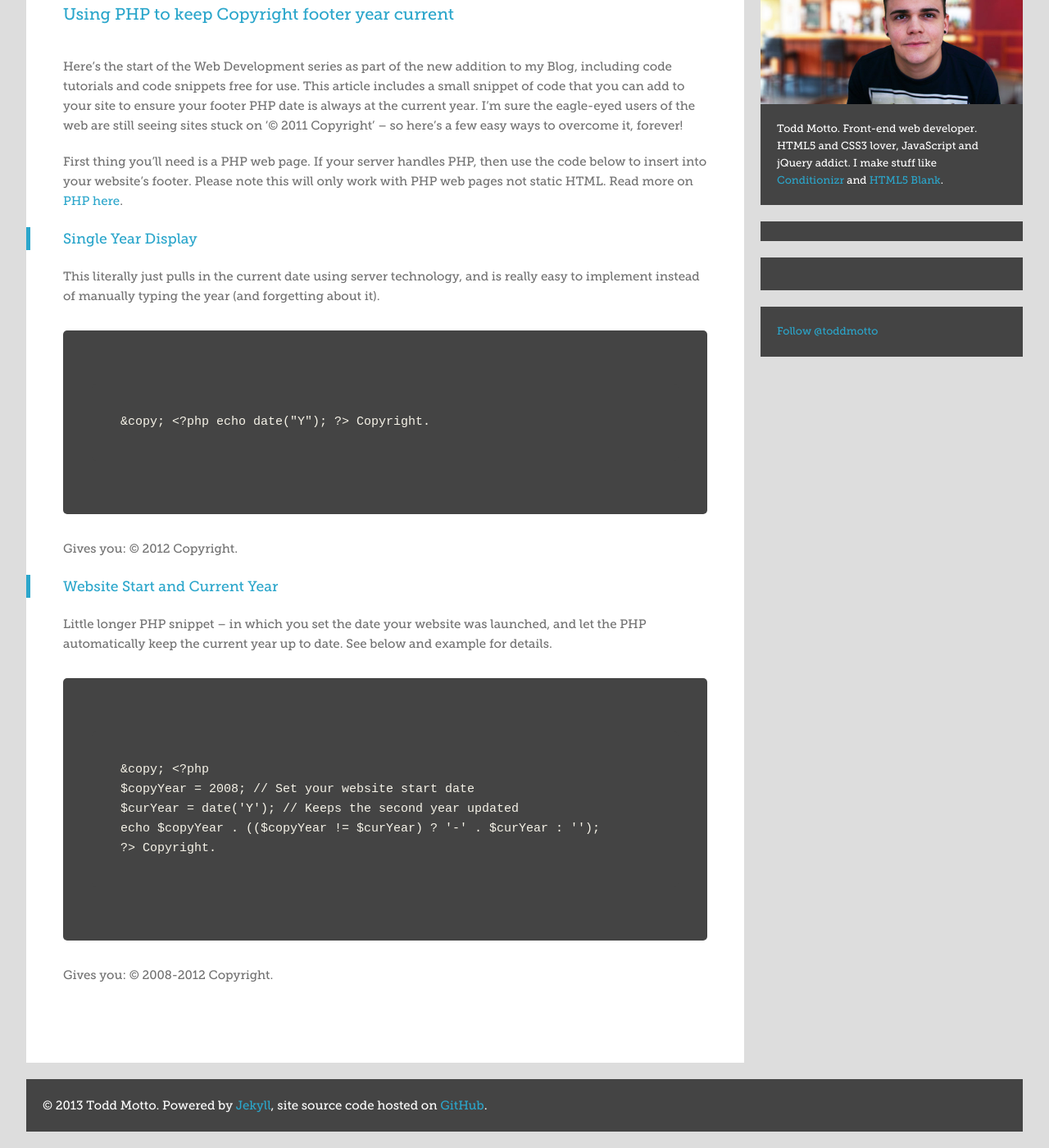
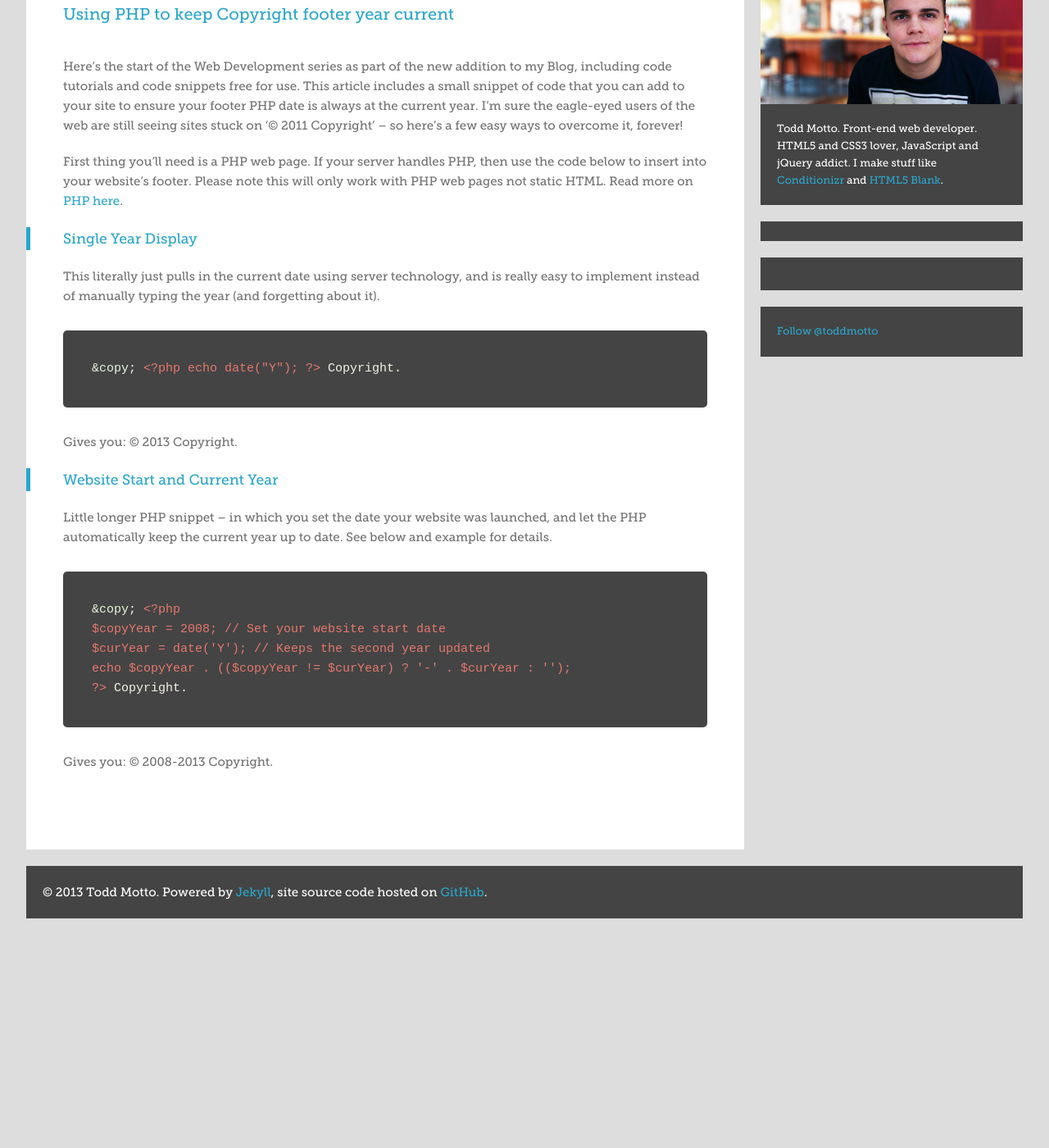
Before and after one commit to lechoo/toddmotto.github.com, a Jekyll site: the page built from _posts/2012-03-26-using-php-to-keep-copyright-footer-year-current.md, in a window 1280 px wide and 1400 px high, scrolled down 224 px. Shown: the whole window at 82% size. Built offline with Jekyll 4.4.1, drawn with Linux system fonts in a browser that asks for light colours; Markdown is read by kramdown in place of the engine named in the settings; comment, search, counter and statistics services are not loaded; after the commit the page ends 1364 px from its top, so only the background shows below that.

Commit message:
Syntax highlighting

```diff
--- a/_posts/2012-03-26-using-php-to-keep-copyright-footer-year-current.md
+++ b/_posts/2012-03-26-using-php-to-keep-copyright-footer-year-current.md
@@ -16,18 +16,22 @@ First thing you’ll need is a PHP web page. If your server handles PHP, then us
 
 This literally just pulls in the current date using server technology, and is really easy to implement instead of manually typing the year (and forgetting about it).
 
-    &copy; <?php echo date("Y"); ?> Copyright.
+{% highlight html %}
+&copy; <?php echo date("Y"); ?> Copyright.
+{% endhighlight %}
 
-Gives you: © 2012 Copyright.
+Gives you: © 2013 Copyright.
 
 ### Website Start and Current Year
 
 Little longer PHP snippet – in which you set the date your website was launched, and let the PHP automatically keep the current year up to date. See below and example for details.
 
-    &copy; <?php
-	$copyYear = 2008; // Set your website start date
-	$curYear = date('Y'); // Keeps the second year updated
-	echo $copyYear . (($copyYear != $curYear) ? '-' . $curYear : '');
-	?> Copyright.
+{% highlight html %}
+&copy; <?php
+$copyYear = 2008; // Set your website start date
+$curYear = date('Y'); // Keeps the second year updated
+echo $copyYear . (($copyYear != $curYear) ? '-' . $curYear : '');
+?> Copyright.
+{% endhighlight %}
 
-Gives you: © 2008-2012 Copyright.
+Gives you: © 2008-2013 Copyright.
```
